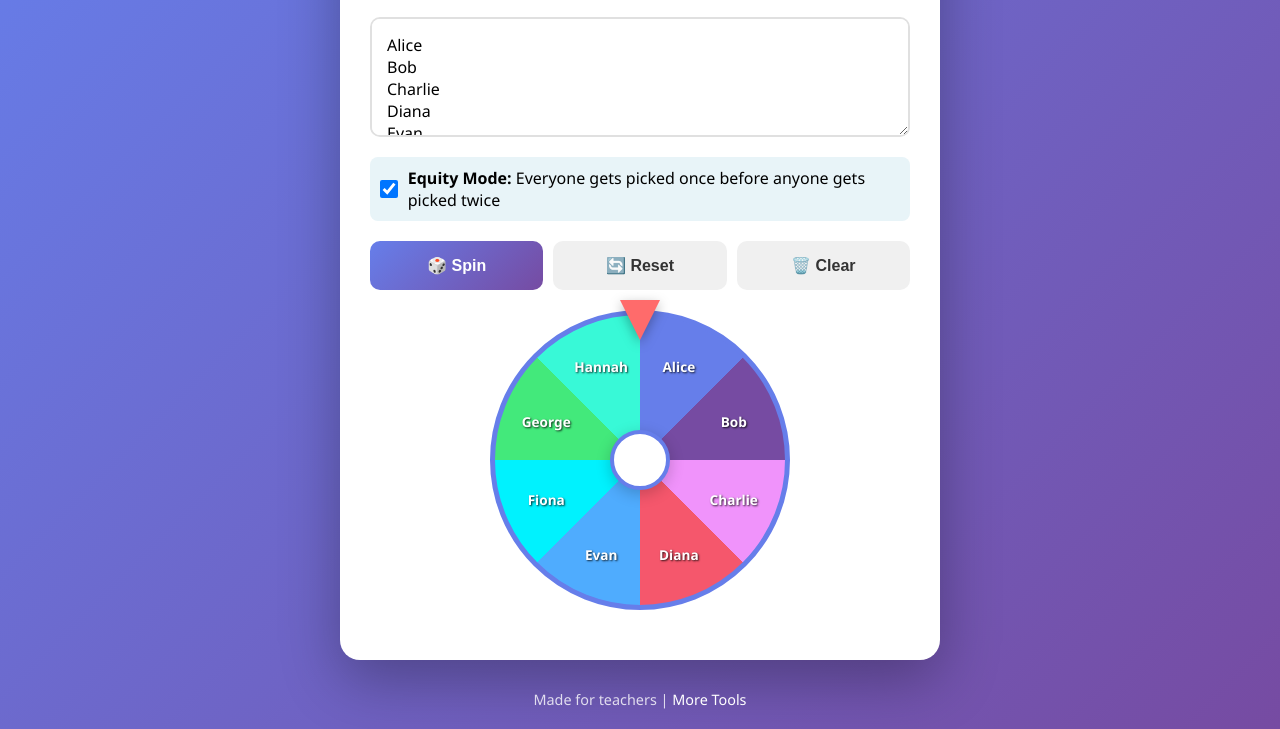
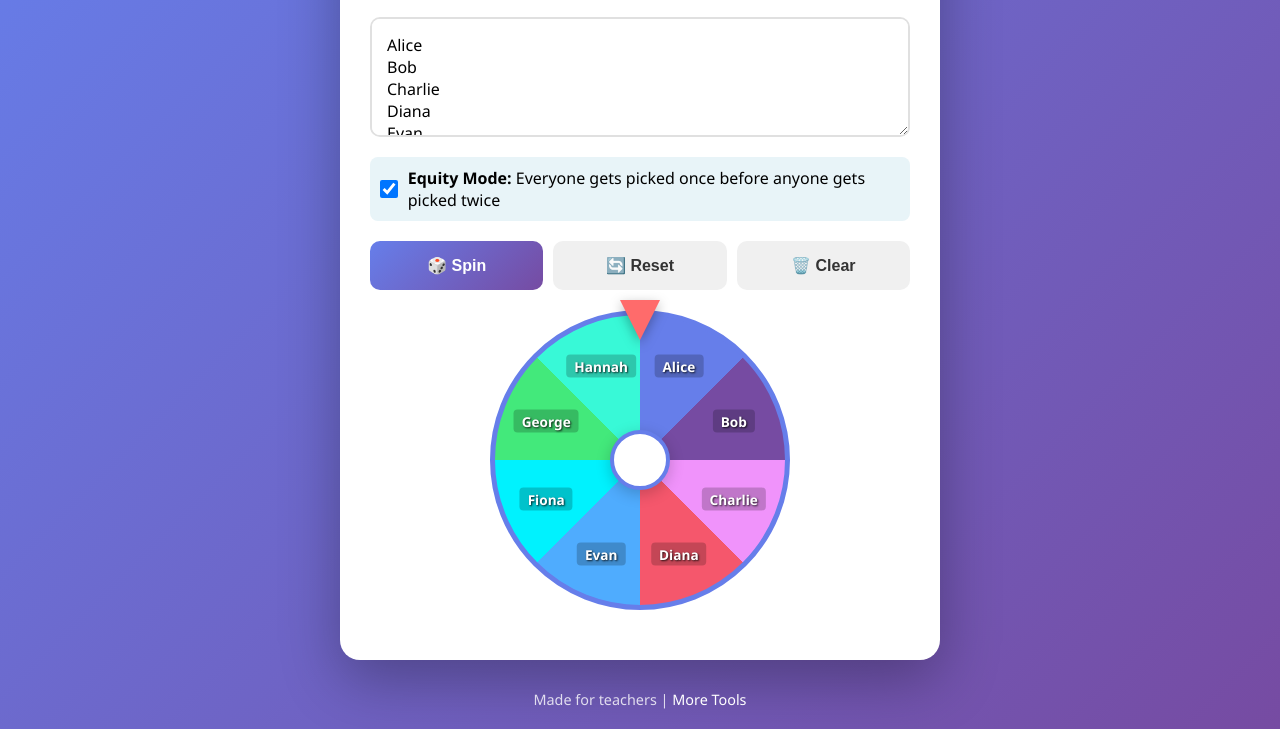
Before and after one commit to dryck/random-picker, a plain HTML site: page index.html in a window 1280 px wide. Shown: the part 125-854 px from the top of the page. Drawn offline with Linux system fonts and the light colour scheme.

Commit message:
Improve wheel label visibility: add background, stronger text shadow, higher z-index

```diff
--- a/index.html
+++ b/index.html
@@ -130,13 +130,17 @@
     }
     .wheel-label {
       position: absolute;
-      font-size: 0.85rem;
-      font-weight: 600;
+      display: block;
+      font-size: 0.9rem;
+      font-weight: 700;
       color: white;
-      text-shadow: 1px 1px 2px rgba(0,0,0,0.8);
+      text-shadow: 2px 2px 4px rgba(0,0,0,0.9), -1px -1px 2px rgba(0,0,0,0.5);
       white-space: nowrap;
-      z-index: 5;
+      z-index: 100;
       pointer-events: none;
+      background: rgba(0,0,0,0.2);
+      padding: 2px 8px;
+      border-radius: 4px;
     }
     .wheel-center {
       position: absolute;
```
